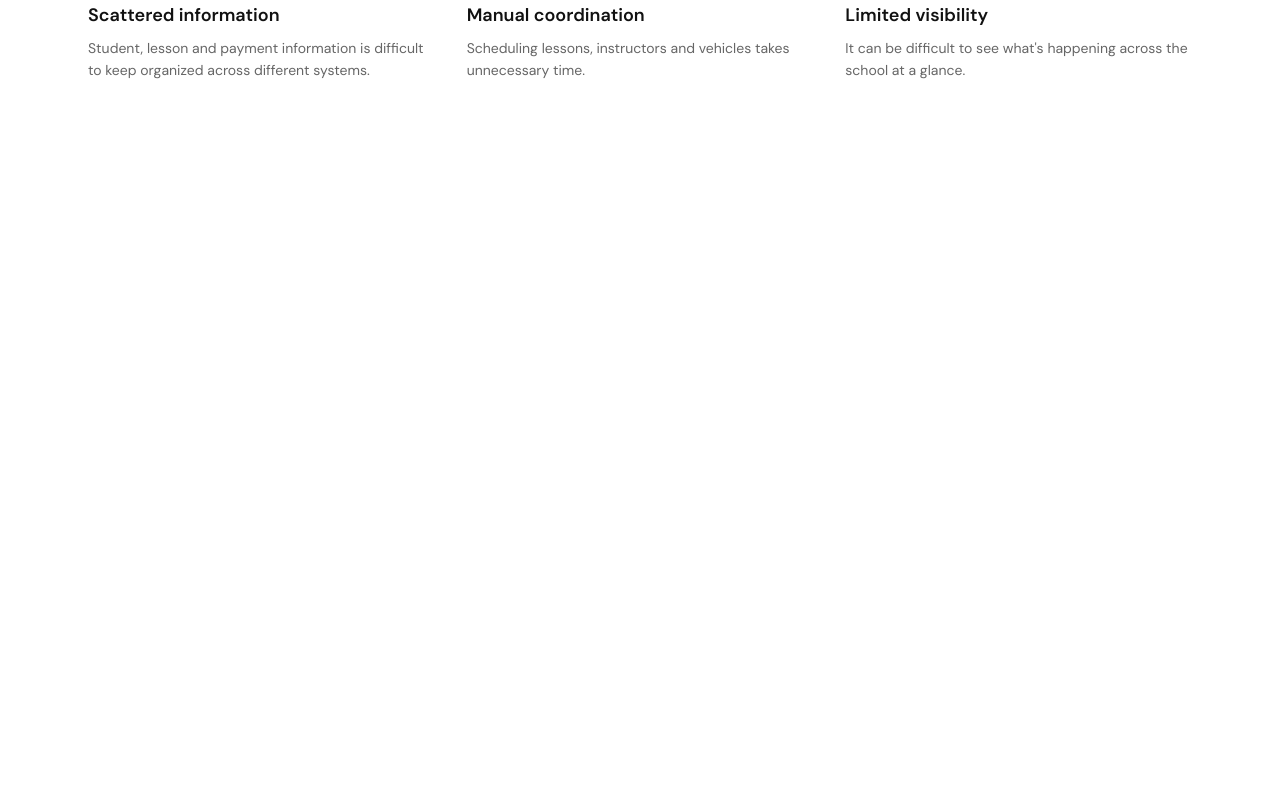
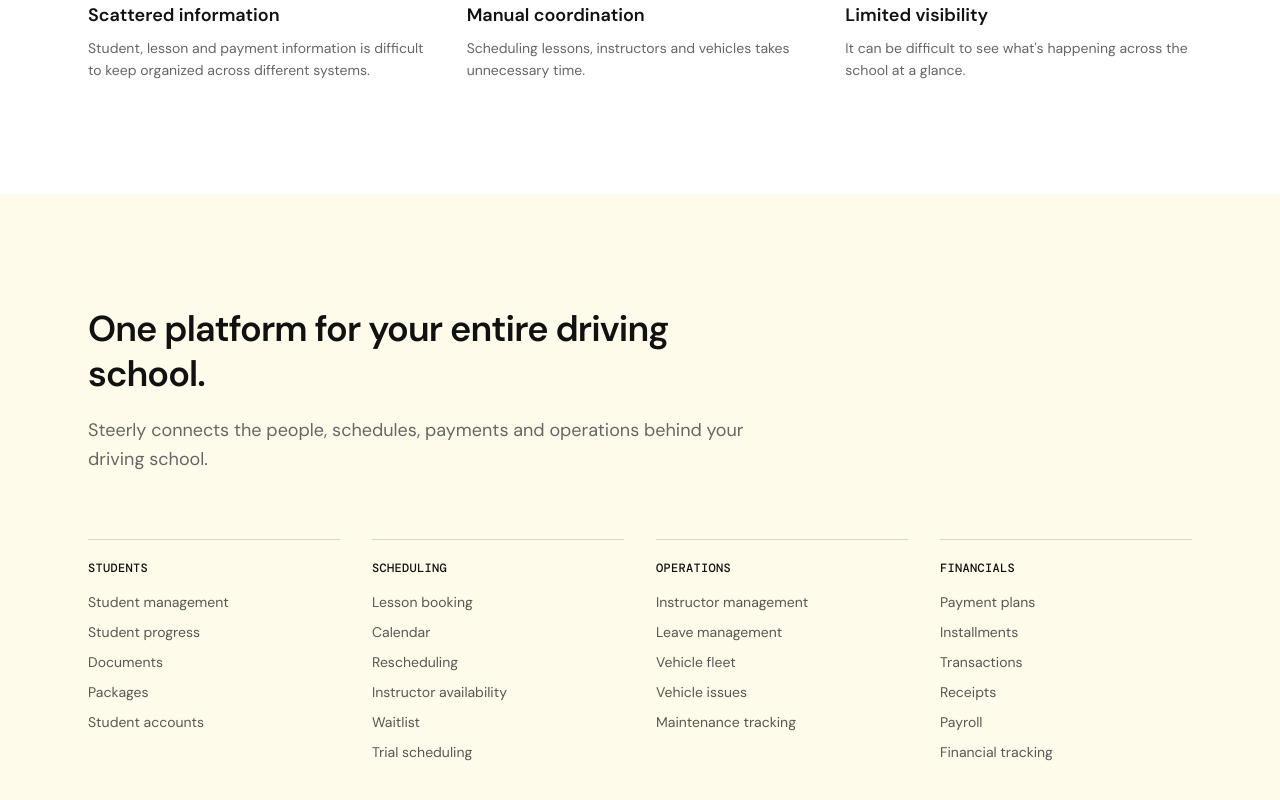
Before and after one commit to Steerly/website, a Next.js app: page / in a window 1280 px wide. Shown: the part 1240-2040 px from the top of the page. Before the commit the page ends 1434 px from the top, so only its background shows below. Built offline with nearby package versions, Linux system fonts and the light colour scheme; no server answers.

Commit message:
add capabilities section

```diff
--- /dev/null
+++ b/app/components/capabilities-section.tsx
@@ -0,0 +1,85 @@
+import { Reveal } from "./reveal";
+
+const categories = [
+  {
+    name: "Students",
+    items: [
+      "Student management",
+      "Student progress",
+      "Documents",
+      "Packages",
+      "Student accounts",
+    ],
+  },
+  {
+    name: "Scheduling",
+    items: [
+      "Lesson booking",
+      "Calendar",
+      "Rescheduling",
+      "Instructor availability",
+      "Waitlist",
+      "Trial scheduling",
+    ],
+  },
+  {
+    name: "Operations",
+    items: [
+      "Instructor management",
+      "Leave management",
+      "Vehicle fleet",
+      "Vehicle issues",
+      "Maintenance tracking",
+    ],
+  },
+  {
+    name: "Financials",
+    items: [
+      "Payment plans",
+      "Installments",
+      "Transactions",
+      "Receipts",
+      "Payroll",
+      "Financial tracking",
+    ],
+  },
+];
+
+export function CapabilitiesSection() {
+  return (
+    <section id="product" className="bg-yellow/10">
+      <div className="mx-auto max-w-6xl px-6 py-20 sm:py-28">
+        <Reveal>
+          <div className="max-w-2xl">
+            <h2 className="text-3xl font-semibold leading-tight tracking-tight text-black sm:text-4xl">
+              One platform for your entire driving school.
+            </h2>
+            <p className="mt-5 text-lg leading-relaxed text-[#666666]">
+              Steerly connects the people, schedules, payments and operations
+              behind your driving school.
+            </p>
+          </div>
+        </Reveal>
+
+        <div className="mt-16 grid gap-x-8 gap-y-10 sm:grid-cols-2 lg:grid-cols-4">
+          {categories.map((category) => (
+            <Reveal key={category.name}>
+              <div className="border-t border-black/15 pt-5">
+                <h3 className="font-mono text-xs font-medium uppercase tracking-wide text-black">
+                  {category.name}
+                </h3>
+                <ul className="mt-4 flex flex-col gap-2.5">
+                  {category.items.map((item) => (
+                    <li key={item} className="text-sm text-black/70">
+                      {item}
+                    </li>
+                  ))}
+                </ul>
+              </div>
+            </Reveal>
+          ))}
+        </div>
+      </div>
+    </section>
+  );
+}
--- a/app/page.tsx
+++ b/app/page.tsx
@@ -2,6 +2,7 @@
 import { Hero } from "./components/hero";
 import { ProductStrip } from "./components/product-strip";
 import { ProblemSection } from "./components/problem-section";
+import { CapabilitiesSection } from "./components/capabilities-section";
 
 export default function Home() {
   return (
@@ -11,6 +12,7 @@
         <Hero />
         <ProductStrip />
         <ProblemSection />
+        <CapabilitiesSection />
       </main>
     </>
   );
```
Also changed, not shown: 1 other file (tests, documents, lock files or other folders).
